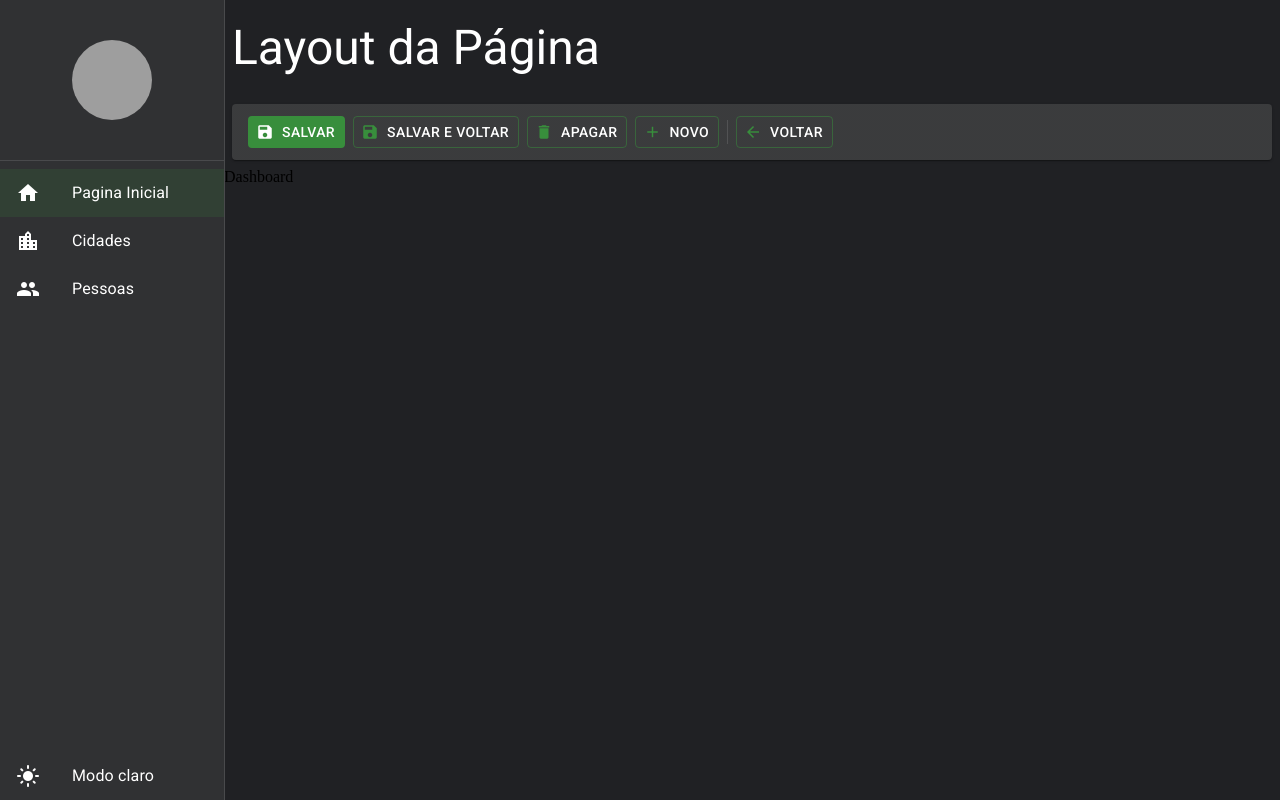
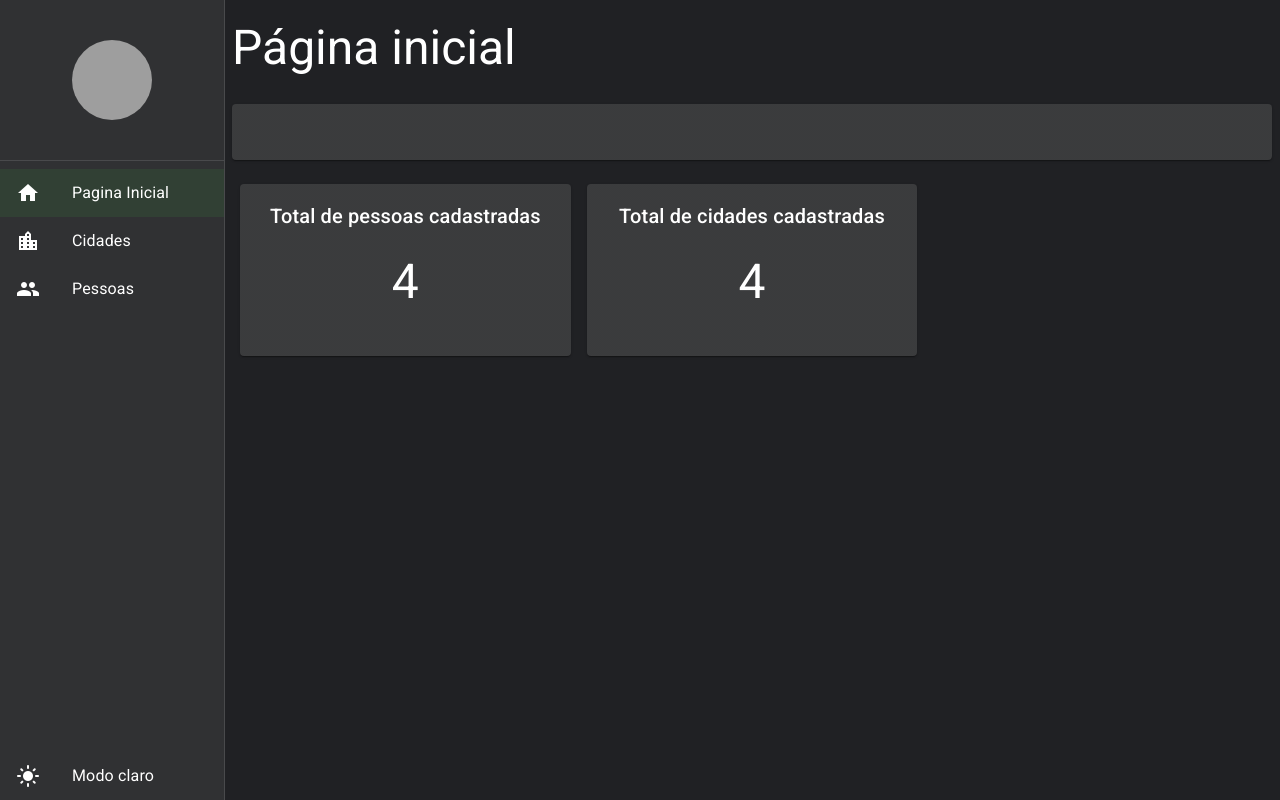
Before and after one commit to DaksonC/crud-react-materialui-typescript, a React (Vite) app: page /pagina-inicial in a window 1280 px wide. Built offline with nearby package versions, Linux system fonts and the light colour scheme; data requests are answered from the project's data file; grey boxes are pictures that could not be loaded.

Commit message:
feat: cria dashboard para mostrar total de pessoas e cidades cadastradas

```diff
--- a/src/mock/database.json
+++ b/src/mock/database.json
@@ -17,6 +17,12 @@
       "nomeCompleto": "Dakson Cruz",
       "email": "dakson@teste.com",
       "cidadeId": 4
+    },
+    {
+      "nomeCompleto": "Cintia Camargo",
+      "email": "cintia@teste.com",
+      "cidadeId": 4,
+      "id": 7
     }
   ],
   "cidades": [
--- a/src/pages/dashboard/Dashboard.tsx
+++ b/src/pages/dashboard/Dashboard.tsx
@@ -1,19 +1,100 @@
+import { useEffect, useState } from 'react';
+import { Box, Card, CardContent, CircularProgress, Grid, Typography } from '@mui/material';
+
 import { FerramentasDeDetalhes } from '../../shared/components';
 import { LayoutBaseDePagina } from '../../shared/layouts';
+import { CidadesServices } from '../../shared/services/api/cidades/CidadesServices';
+import { PessoasServices } from '../../shared/services/api/pessoas/PessoasServices';
 
 export const Dashboard = () => {
+  const [isLoadingCidades, setIsLoadingCidades] = useState(true);
+  const [totalCountCidades, setTotalCountCidades] = useState(0);
+    const [isLoadingPessoas, setIsLoadingPessoas] = useState(true);
+  const [totalCountPessoas, setTotalCountPessoas] = useState(0);
+
+  useEffect(() => {
+    setIsLoadingCidades(true);
+    setIsLoadingPessoas(true);
+      CidadesServices.getAll(1)
+        .then((result) => {
+          setIsLoadingCidades(false);
+          if (result instanceof Error) {
+            alert(result.message);
+          } else {
+            setTotalCountCidades(result.totalCount);
+          }
+        });
+        PessoasServices.getAll(1)
+        .then((result) => {
+          setIsLoadingPessoas(false);
+          if (result instanceof Error) {
+            alert(result.message);
+          } else {
+            setTotalCountPessoas(result.totalCount);
+          }
+        });
+  }, []);
+
   return (
     <LayoutBaseDePagina
-      titulo='Layout da Página'
-      barraDeFerramentas={
-        (
-          <FerramentasDeDetalhes
-            mostrarBotaoSalvarEVoltar
-          />
-        )
-      }
+      titulo='Página inicial'
+      barraDeFerramentas={(
+      <FerramentasDeDetalhes
+        mostrarBotaoSalvarEVoltar={false}
+        mostrarBotaoSalvar={false}
+        mostrarBotaoVoltar={false}
+        mostrarBotaoApagar={false}
+        mostrarBotaoNovo={false}
+      />)}
     >
-      Dashboard
+      <Box width="100%" display="flex">
+        <Grid container margin={2} >
+          <Grid item container spacing={2} >
+            <Grid item xs={12} sm={12} md={8} lg={4} xl={3} >
+              <Card>
+                <CardContent>
+                  <Typography variant="h6" component="div" align="center">
+                    Total de pessoas cadastradas
+                  </Typography>
+                  <Box display="flex" justifyContent="center" alignItems="center" height="100px">
+                    {!isLoadingPessoas && (
+                      <Typography variant="h3" component="div" align="center">
+                        {totalCountPessoas}
+                      </Typography>
+                    )}
+                    {isLoadingPessoas && (
+                      <Typography variant="h3" component="div" align="center">
+                        <CircularProgress />
+                      </Typography>
+                    )}
+                  </Box>
+                </CardContent>
+              </Card>
+            </Grid>
+            <Grid item xs={12} sm={12} md={8} lg={4} xl={3}>
+              <Card>
+                <CardContent>
+                  <Typography variant="h6" component="div" align="center">
+                    Total de cidades cadastradas
+                  </Typography>
+                  <Box display="flex" justifyContent="center" alignItems="center" height="100px">
+                    {!isLoadingCidades && (
+                      <Typography variant="h3" component="div" align="center">
+                        {totalCountCidades}
+                      </Typography>
+                    )}
+                    {isLoadingCidades && (
+                      <Typography variant="h3" component="div" align="center">
+                        <CircularProgress />
+                      </Typography>
+                    )}
+                  </Box>
+                </CardContent>
+              </Card>
+            </Grid>
+          </Grid>
+        </Grid>
+      </Box>
     </LayoutBaseDePagina>
   )
 }
```
